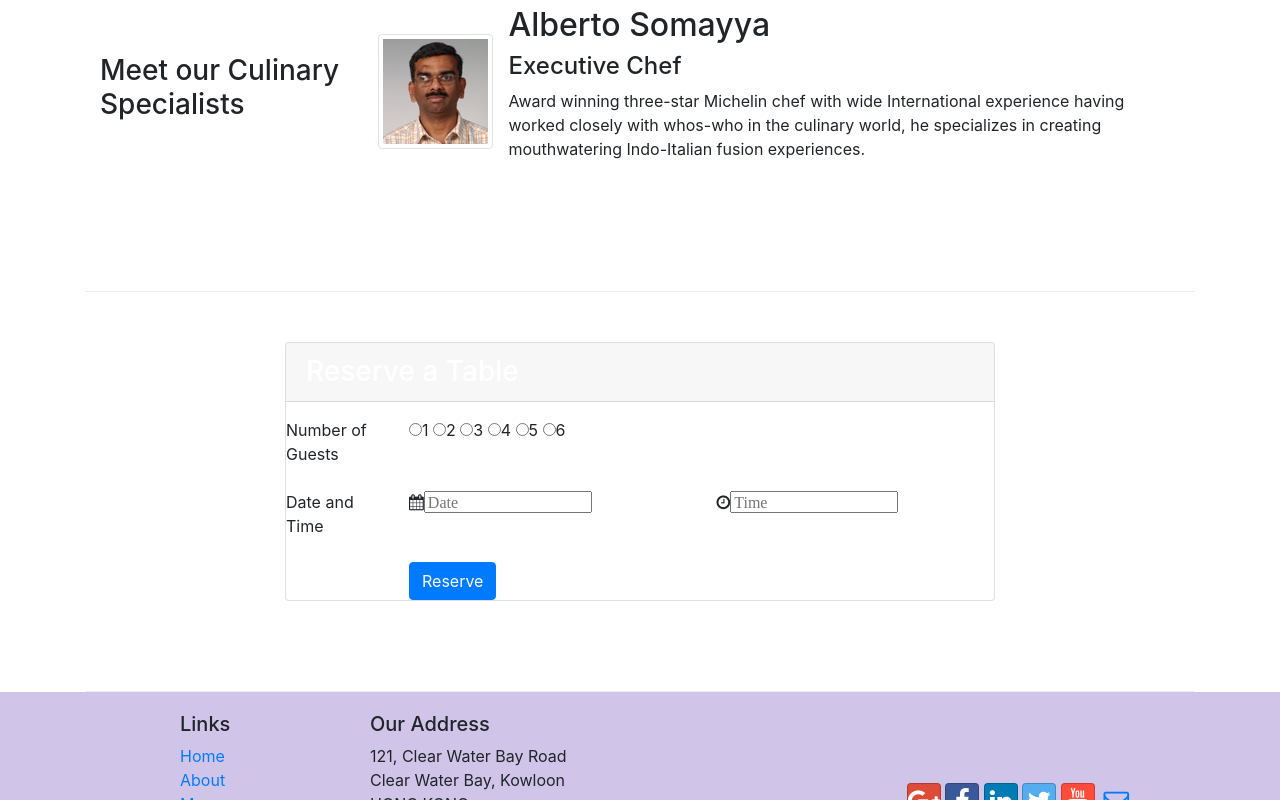
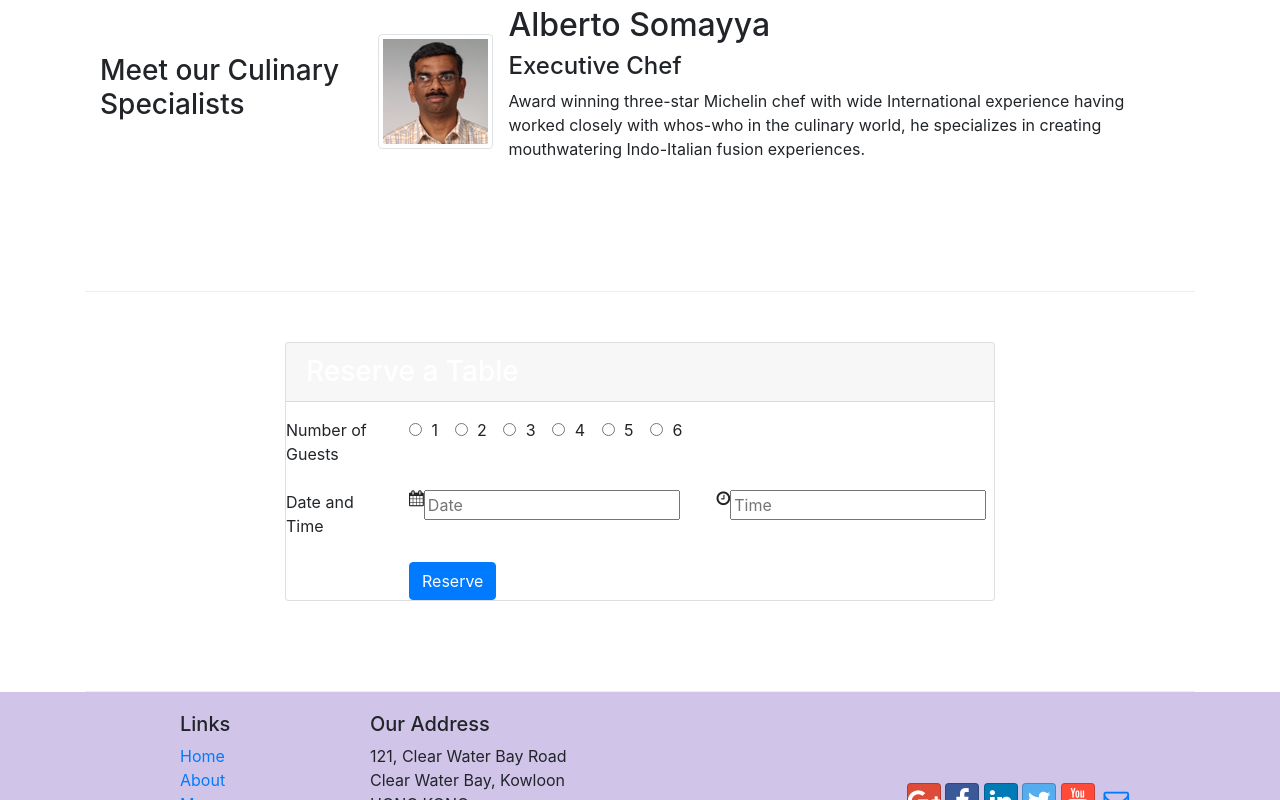
Before and after one commit to olimax1979/conFusion, a website: page index.html in a window 1280 px wide. Shown: the part 1242-2042 px from the top of the page. Drawn offline with nearby package versions, Linux system fonts and the light colour scheme.

Commit message:
Ass 2 V2 final

```diff
--- a/index.html
+++ b/index.html
@@ -84,7 +84,7 @@
                   <span class="badge badge-danger">NEW</span></h2>
                   <p class="hidden-xs-down">Featuring mouthwatering combinations with a choice of five different salads, six enticing appetizers, six main entrees and five choicest desserts. Free flowing bubbly and soft drinks. All for just $19.99 per person </p>
                 </div>
-                <img class="d-flex mr-3 img-thumbnail align-self-center"
+                <img class="d-flex ml-3 img-thumbnail align-self-center"
                      src="img/buffet.png" alt="Buffet">
             </div>
           </div>
@@ -118,34 +118,72 @@
                           <div class="row">
                             <div class="col-sm-2">Number of Guests</div>
                             <div class="col-sm">
-                                <label class="radio-inline"><input type="radio">1</label>
-                                <label class="radio-inline"><input type="radio">2</label>
-                                <label class="radio-inline"><input type="radio">3</label>
-                                <label class="radio-inline"><input type="radio">4</label>
-                                <label class="radio-inline"><input type="radio">5</label>
-                                <label class="radio-inline"><input type="radio">6</label>
+                              <div class="form-check form-check-inline">
+                                <label class="form-check-label">
+                                  <input class="form-check-input" type="radio" value="">
+                                  1
+                                </label>
+                              </div>
+
+                              <div class="form-check form-check-inline">
+                                <label class="form-check-label">
+                                  <input class="form-check-input" type="radio" value="">
+                                  2
+                                </label>
+                              </div>
+
+                              <div class="form-check form-check-inline">
+                                <label class="form-check-label">
+                                  <input class="form-check-input" type="radio" value="">
+                                  3
+                                </label>
+                              </div>
+
+                              <div class="form-check form-check-inline">
+                                <label class="form-check-label">
+                                  <input class="form-check-input" type="radio" value="">
+                                  4
+                                </label>
+                              </div>
+
+                              <div class="form-check form-check-inline">
+                                <label class="form-check-label">
+                                  <input class="form-check-input" type="radio" value="">
+                                  5
+                                </label>
+                              </div>
+
+                              <div class="form-check form-check-inline">
+                                <label class="form-check-label">
+                                  <input class="form-check-input" type="radio" value="">
+                                  6
+                                </label>
+                              </div>
                             </div>
                           </div>
                           <br>
 
                         <div class="row">
                           <div class="col-sm-2">Date and Time</div>
+
                               <div class="col-sm-5">
-                                <div class="input-group-addon">
-                                  <i class="fa fa-calendar"><input type="text" placeholder="Date"></i>
+                                <div class="input-group">
+                                  <div class="input-group-addon fa fa-calendar"></div>
+                                  <input type="text" placeholder="Date"></i>
+                                </div>
                               </div>
+
+                          <div class="col-sm-5">
+                            <div class="input-group">
+                              <div class="input-group-addon fa fa-clock-o"></div>
+                                <input type="text" placeholder="Time"></i>
                             </div>
-                          <div class="col-sm-5">
-                              <div class="input-group-addon">
-                                <i class="fa fa-clock-o"><input type="text" placeholder="Time"></i>
-                              </div>
                           </div>
                         </div>
                         <br>
 
                         <div class="row row align-center">
-                          <div class="col-sm-2"></div>
-                          <div class="col-sm-5">
+                          <div class="offset-sm-2 col-sm-5">
                             <a href="#" class="btn btn-primary">Reserve</a>
                           </div>
                         </div>
```
